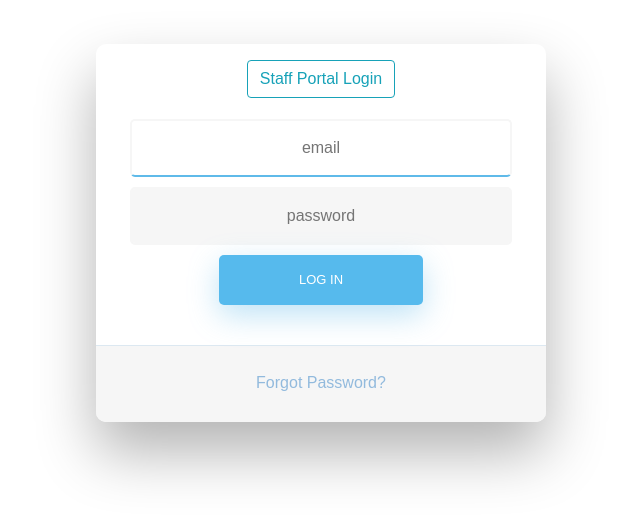
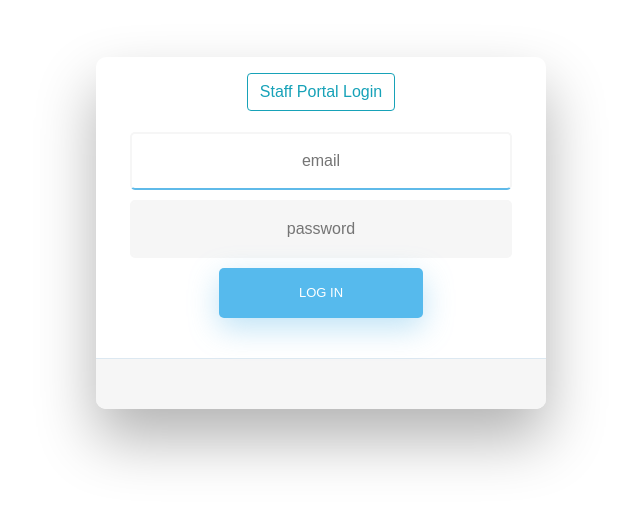
Before and after one commit to beisong7/jsApp, a plain HTML site: page view/index.html in a window 1280 px wide. Shown: the part 167-686 px from the top of the page, without its empty margins (319-959 px from the left). Drawn offline with nearby package versions, Linux system fonts and the light colour scheme.

Commit message:
removed forgot password
i removed the password reset to be sure that the app was running directly from git on azure serverless, i will then commit it to the master.

```diff
--- a/view/index.html
+++ b/view/index.html
@@ -292,7 +292,7 @@
 
           <!-- Remind Passowrd -->
           <div id="formFooter">
-            <a class="underlineHover" href="#">Forgot Password?</a>
+            <!-- <a class="underlineHover" href="#">Forgot Password?</a> -->
           </div>
 
         </div>
```
